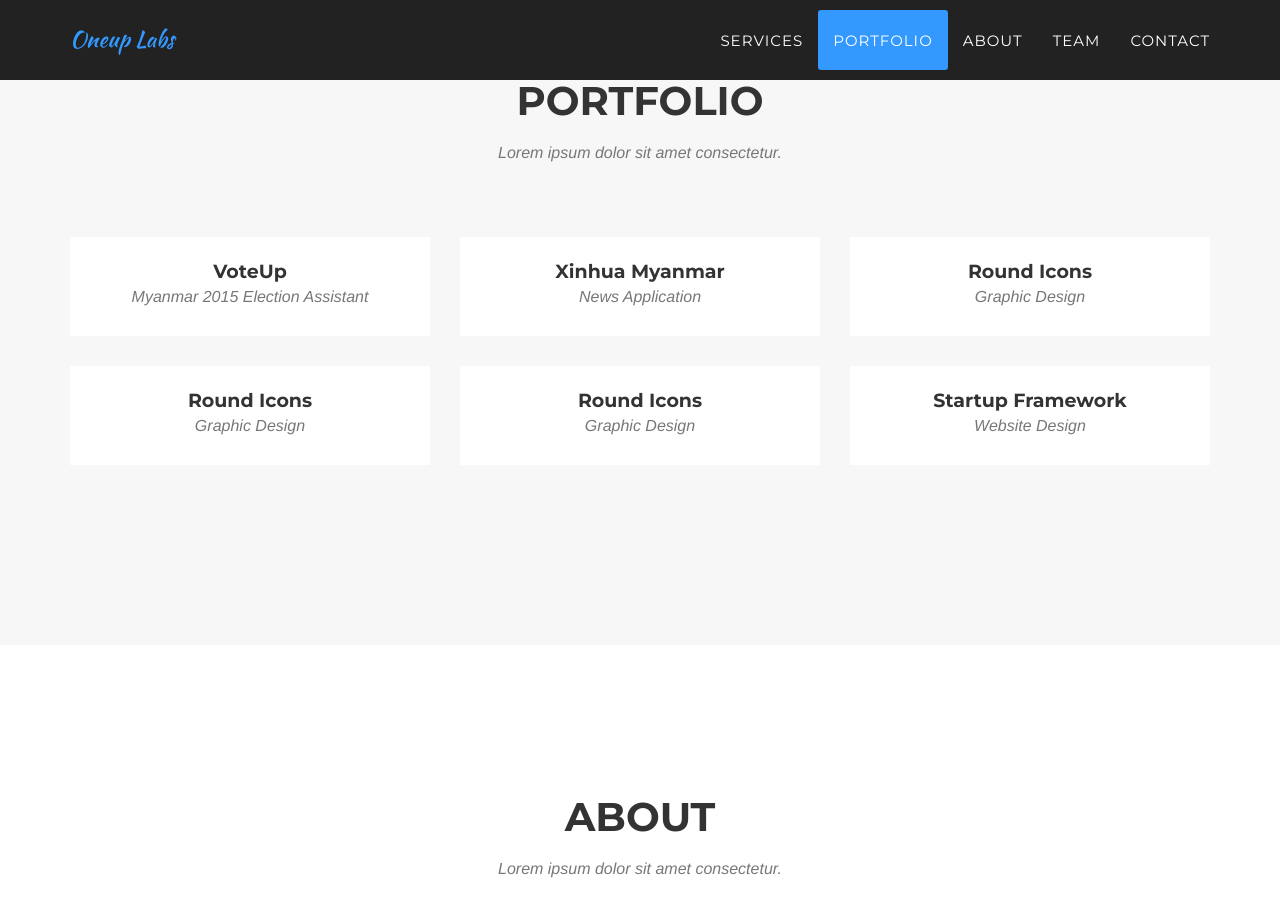
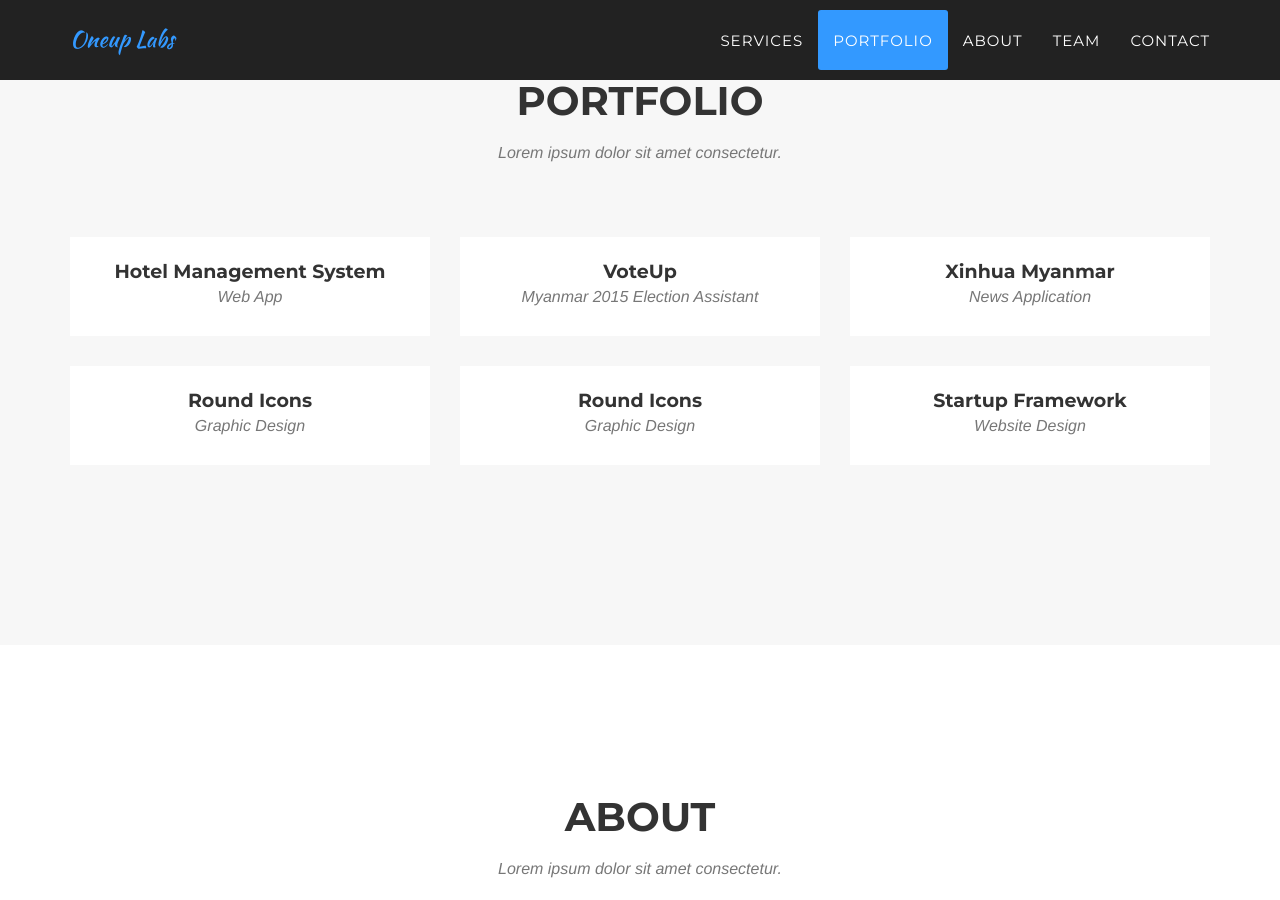
Before and after one commit to 1up-nextlevel/1up-nextlevel.github.io, a Jekyll site: the page built from _posts/2014-07-16-project-3.markdown, in a window 1280 px wide and 900 px high, scrolled down 1541 px. Built offline with Jekyll 4.4.1, drawn with Linux system fonts in a browser that asks for light colours; some web fonts are replaced; some of the changed lines change nothing that is shown.

Commit message:
no message

```diff
--- a/_posts/2014-07-16-project-3.markdown
+++ b/_posts/2014-07-16-project-3.markdown
@@ -1,15 +1,15 @@
 ---
-title: Round Icons
-subtitle: Graphic Design
+title: Hotel Management System
+subtitle: Web App
 layout: default
 modal-id: 3
-date: 2014-07-15
-img: roundicons.png
-thumbnail: roundicons-thumbnail.png
+date: 2016-07-15
+img: hotel.png
+thumbnail: hotel-thumbnail.png
 alt: image-alt
-project-date: April 2014
+project-date: Dec 2016
 client: Start Bootstrap
 category: Web Development
-description: Lorem ipsum dolor sit amet, usu cu alterum nominavi lobortis. At duo novum diceret. Tantas apeirian vix et, usu sanctus postulant inciderint ut, populo diceret necessitatibus in vim. Cu eum dicam feugiat noluisse.
+description: Hotel Management System is one-stop hotel owners' assistant. It allows to </br> 1) make room reservation </br> 2) checkin/checkout the room </br> 3) manage inventory </br> 4) track/manage cash flow </br> 5) generate reports .
 
 ---
```
Also changed, not shown: img/portfolio/hotel-thumbnail.png (added), img/portfolio/hotel.png (added).
